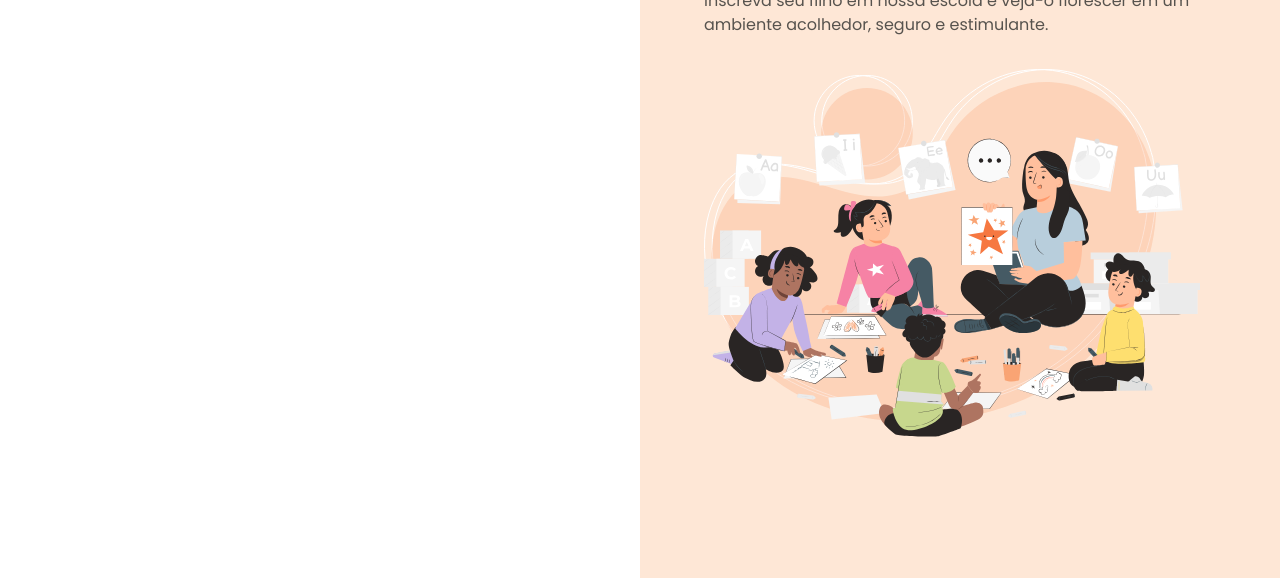
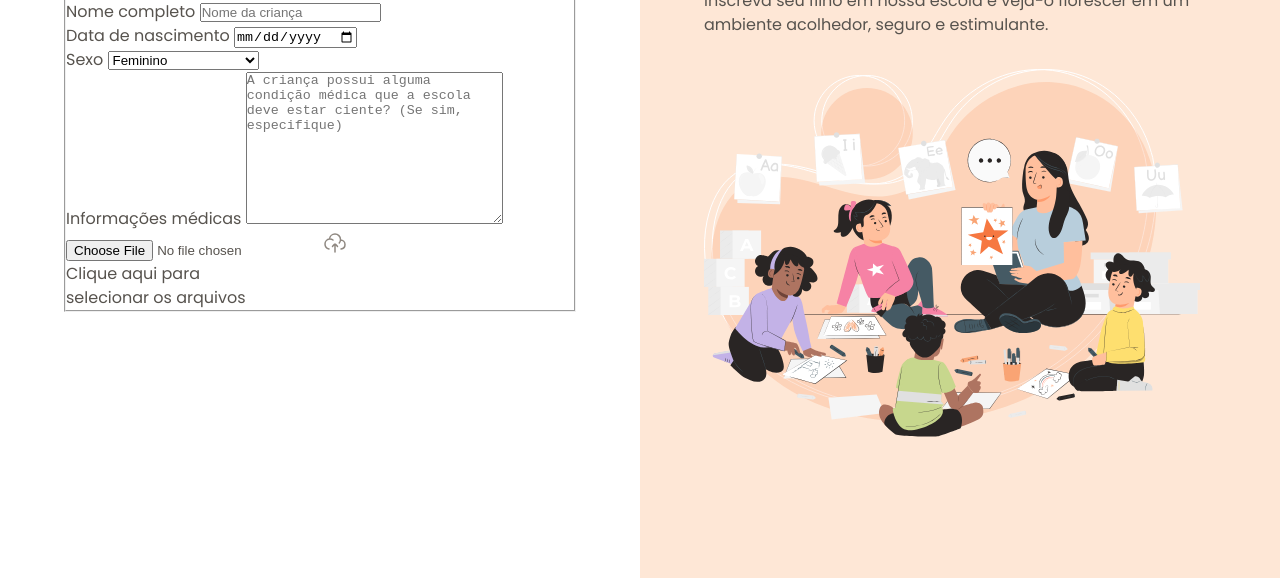
Before and after one commit to AleksanderBalduino/projeto-formulario-de-matricula-mba-fullstack, a plain HTML site: page index.html in a window 1280 px wide. Shown: the part 222-800 px from the top of the page. Drawn offline with Linux system fonts and the light colour scheme.

Commit message:
Estrutura inicial do formulário

```diff
--- a/index.html
+++ b/index.html
@@ -23,6 +23,42 @@
 
                     <h1>Formulário de matrícula</h1>
                     <p>Preencha os dados abaixo para matricular seu filho na escola de educação infantil Estrelas do Amanhã.</p>
+
+                    <form method="post" enctype="multipart/form-data">
+                        <fieldset class="child-info">
+                            <legend>Informações da criança</legend>
+
+                            <div class="input-wrapper">
+                                <label for="fullname">Nome completo</label>
+                                <input type="text" id="fullname" name="fullname" placeholder="Nome da criança">
+                            </div>
+
+                            <div class="input-wrapper">
+                                <label for="birth">Data de nascimento</label>
+                                <input type="date" id="birth" name="birth" lang="pt-br">
+                            </div>
+
+                            <div class="select-wrapper">
+                                <label for="gender">Sexo</label>
+                                <select name="gender" id="gender">
+                                    <option value="female">Feminino</option>
+                                    <option value="male">Masculino</option>
+                                    <option value="na">Prefiro não responder</option>
+                                </select>
+                            </div>
+
+                            <div class="textarea-wrapper">
+                                <label for="medical-info">Informações médicas</label>
+                                <textarea name="medical-info" id="medical-info" cols="30" rows="10" placeholder="A criança possui alguma condição médica que a escola deve estar ciente? (Se sim, especifique)"></textarea>
+                            </div>
+
+                            <div class="droparea-wrapper">
+                                <input type="file" id="birth-file" name="birth-file">
+                                <img src="assets/icons/cloud-upload.svg" alt="Imagem de upload de arquivo">
+                                <p>Clique aqui para<br>selecionar os arquivos</p>
+                            </div>
+                        </fieldset>
+                    </form>
                 </div>
             </main>
 
```
